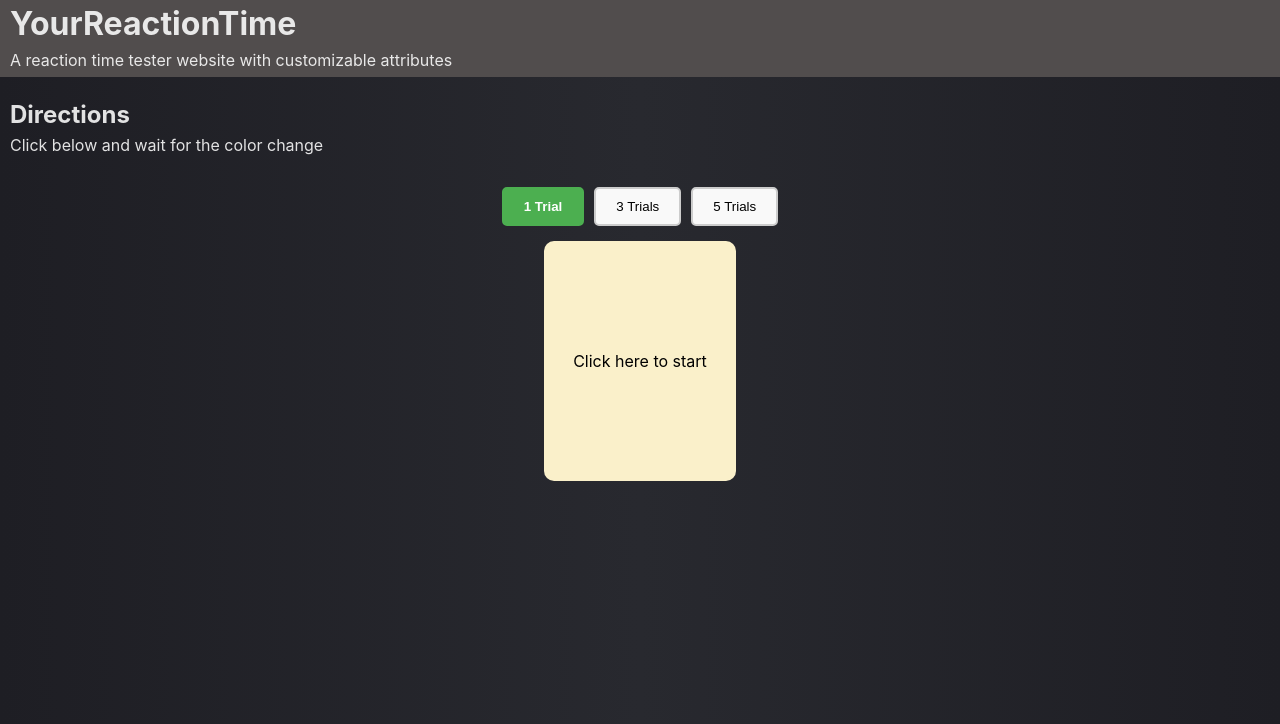
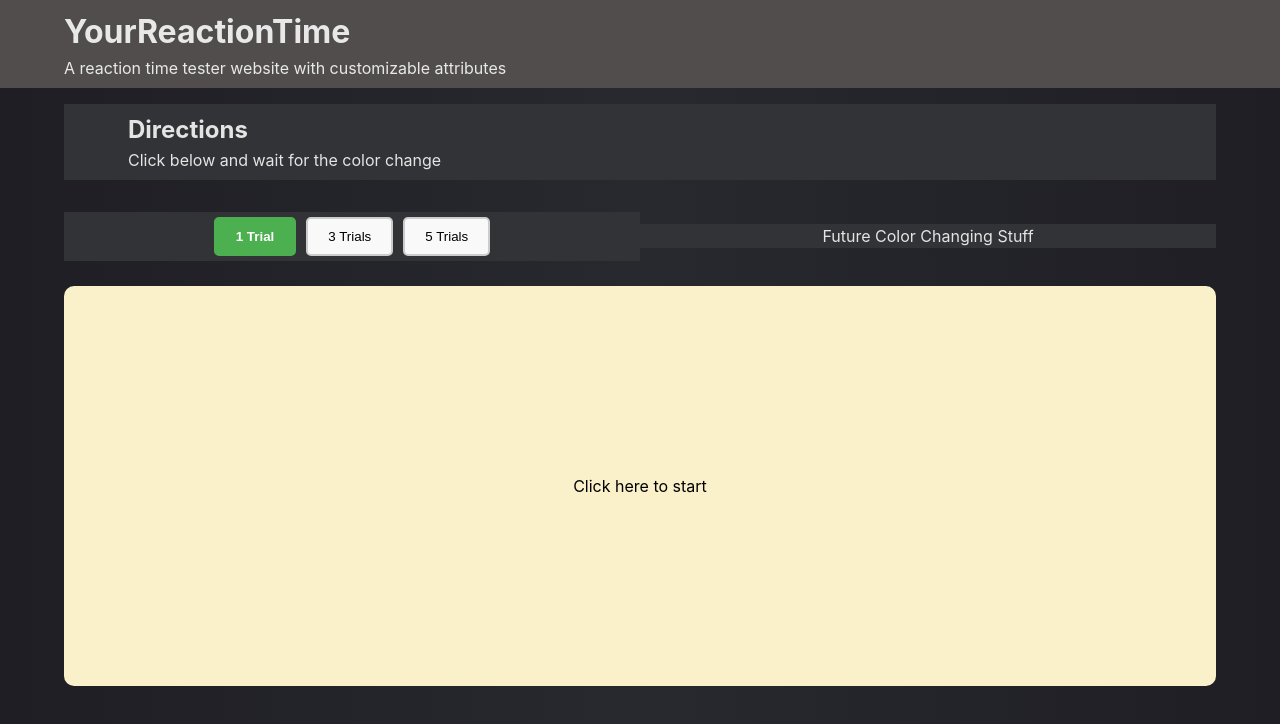
Before and after one commit to 99jzhang/YourReactionTime, a React (Vite) app: page / in a window 1280 px wide. Shown: the top 724 px of the page. Built offline with nearby package versions, Linux system fonts and the light colour scheme.

Commit message:
Styles to add area for color change feature

```diff
--- a/src/App.css
+++ b/src/App.css
@@ -10,14 +10,13 @@
     text-align: left;
     box-sizing: border-box;
     display: block;
-    width: 100%;
-    border: none;
-    margin: 0 0 20px 0;
-    padding-bottom: 5px;
+    border: 5vh 5vw;
+    margin: 0 auto 2vh auto;
+    padding: 1vh 0 1vh 0;
 }
 
 .header-txt, .dir-txt {
-    margin: 0 10px 0 10px;
+    margin: 0 5vw 0 5vw;
     border: none;
     padding: 0;
 }
@@ -25,4 +24,24 @@
 #title-area {
     align-items: center;
     background-color: rgb(81, 77, 77);
+    width: 100%;
 }
+
+#dir {
+    background-color: rgb(50, 51, 54);
+    width: 90%;
+}
+
+#trial-color-container {
+    justify-content: space-between;
+    width: 90%;
+    height: 10vh;
+    padding: 0 5vw;
+}
+
+#trial-change-container, #color-change-container {
+    background-color: rgb(50, 51, 54);
+    display: inline-block;
+    text-align: center;
+    width: 50%;
+}
--- a/src/App.jsx
+++ b/src/App.jsx
@@ -24,6 +24,7 @@ function App() {
         <p className="dir-txt">Click below and wait for the color change</p>
       </div>
 
+      <div className="container" id="trial-color-container">
         <div className="container" id="trial-change-container">
           <TrialChangeButton
               trials={1}
@@ -42,6 +43,13 @@ function App() {
           />
         </div>
 
+        <div className="container" id="color-change-container">
+          <div>Future Color Changing Stuff</div>
+        </div>
+
+      </div>
+
+
       <div className="container" id="reaction-container">
         <ReactionArea numTrials={selectedTrials}/>
       </div>
--- a/src/Components/ReactionArea.css
+++ b/src/Components/ReactionArea.css
@@ -5,8 +5,8 @@
     /* Centers vertically */
     align-items: center;
     margin: 10px auto;
-    width: 15vw;
-    height: 30vh;
+    width: 90vw;
+    height: 50vh;
     border-radius: 10px;
 }
 
```
Lines whose indentation alone changed are shown as unchanged.
